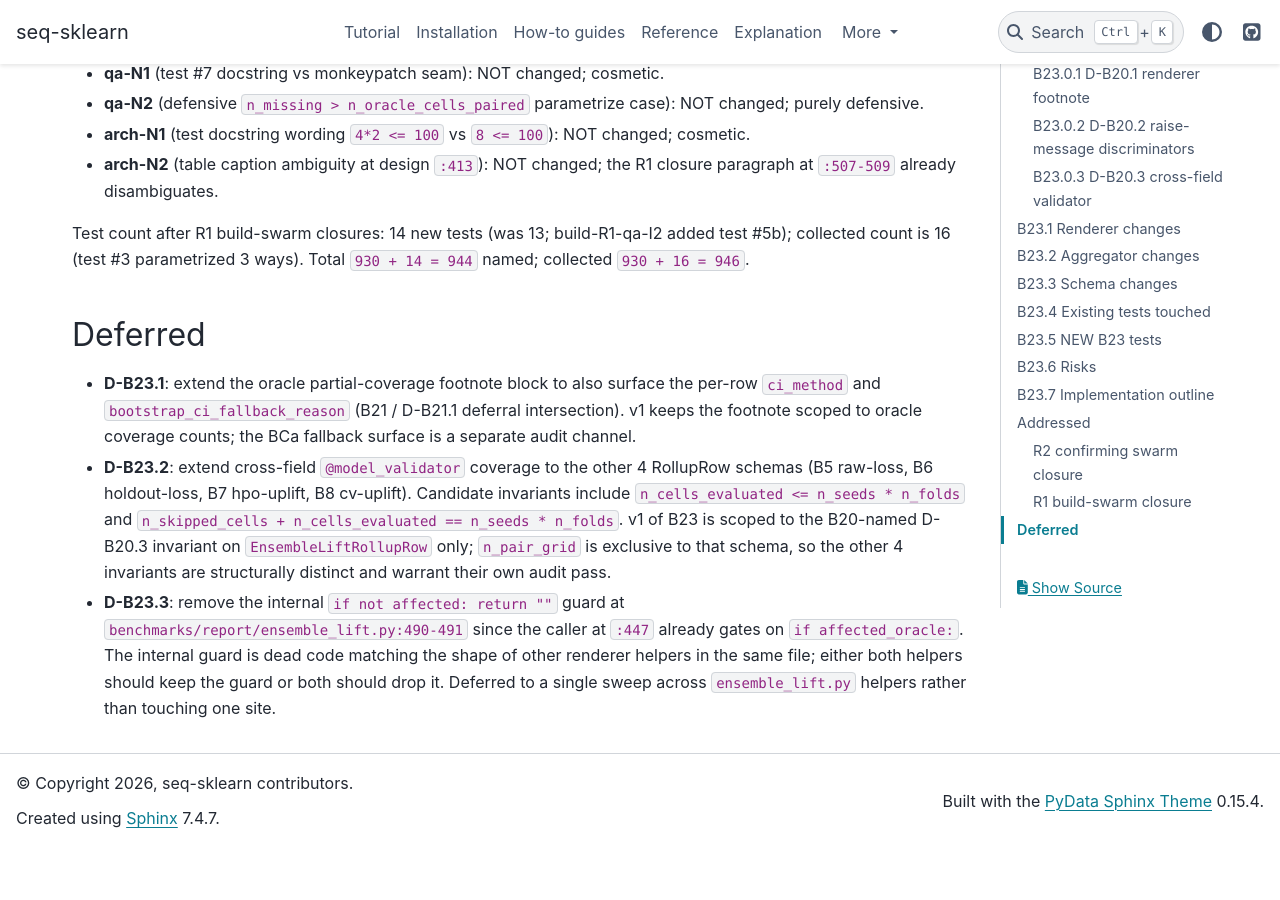
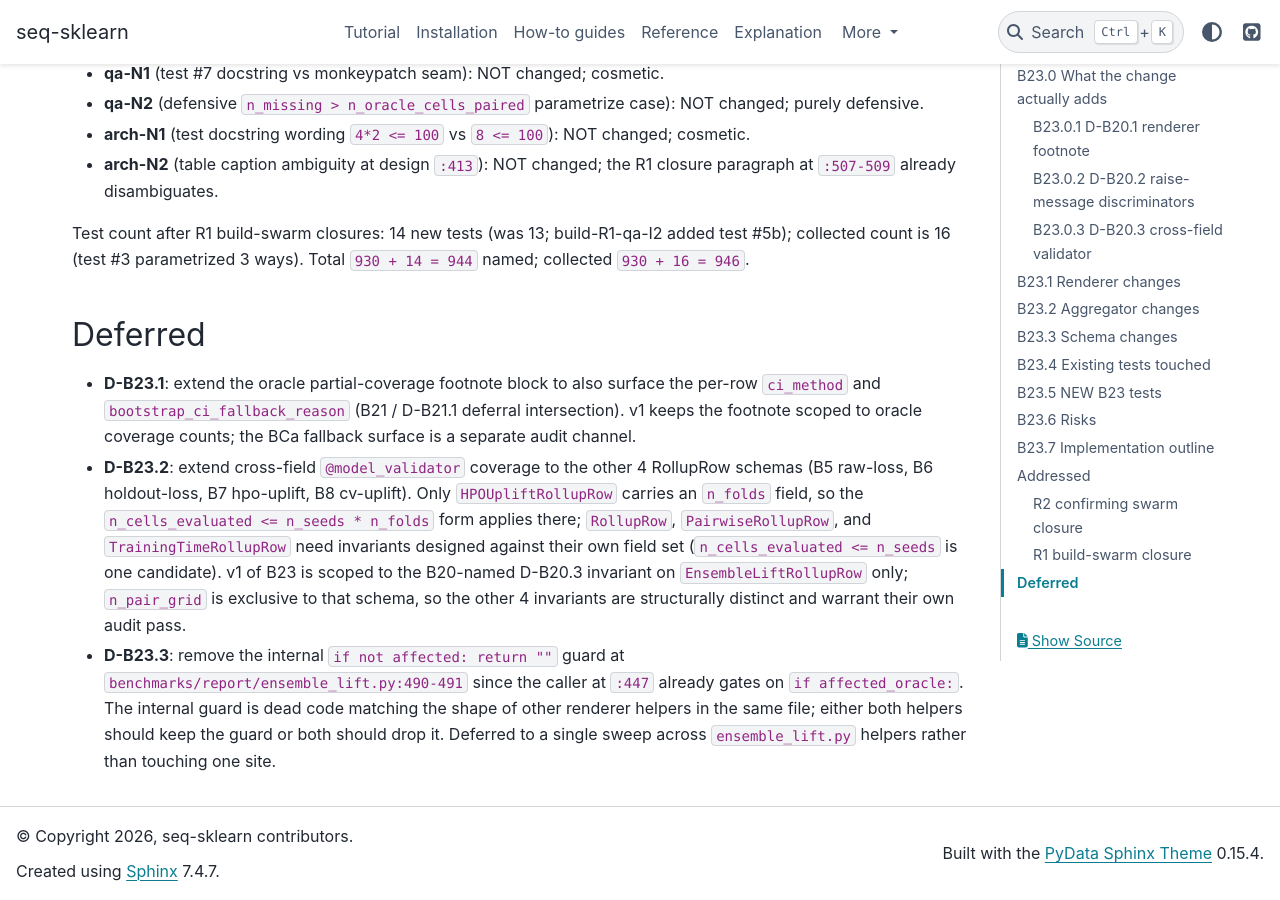
Before and after one commit to switch527/seq-sklearn, a Sphinx documentation site: the page built from docs/benchmark_suite_design_b23_delta.md, in a window 1280 px wide and 900 px high, scrolled down 11531 px. Built offline with Sphinx 7.4.7 and the PyData theme 0.15.4, drawn with Linux system fonts in a browser that asks for light colours; pages that are not in the unit, such as notebooks, are missing from menus; before the commit the page ends 12378 px from its top, so only the background shows below that; some of the changed text lies outside the part shown.

Commit message:
fix(benchmarks,B23): close R2 build swarm NITs (bookkeeping)
R2 build swarm on commit 23d7768 reached consensus
(0C/0I/4N APPROVE). Sweeping the 4 bookkeeping NITs:

- code-N1: module docstring at test_b23_b20_nits_bundle.py:1
  said "13 tests"; now reads "14 named; 16 collected" to
  match the post-R1 count (test #5b added).
- qa-N1: test #5b docstring claimed the asterisk path uses
  the "identical predicate"; the asterisk path actually
  short-circuits at ensemble_lift.py:179-180 when
  n_oracle_cells_paired==0 and never reaches the asterisk
  branch. Docstring rewritten to state the footnote covers
  a strictly wider domain.
- arch-N1: R1 build-swarm closure header arithmetic was
  "1C/6I/6N"; the enumeration totals 1C/5I/6N (code-I1
  dedupes into build-R1-C1). Corrected.
- arch-N2: D-B23.2 candidate invariant naming overstated;
  only HPOUpliftRollupRow carries n_folds. Deferral now
  scopes the n_seeds * n_folds form to that schema and
  leaves the other 3 to be designed against their own
  field set.

946 tests still pass (no behavior change).

Co-Authored-By: Claude Opus 4.7 (1M context) <noreply@anthropic.com>

```diff
--- a/docs/benchmark_suite_design_b23_delta.md
+++ b/docs/benchmark_suite_design_b23_delta.md
@@ -647,14 +648,17 @@ is 16 (test #3 parametrized 3 ways). Total
   audit channel.
 - **D-B23.2**: extend cross-field `@model_validator`
   coverage to the other 4 RollupRow schemas (B5 raw-loss,
-  B6 holdout-loss, B7 hpo-uplift, B8 cv-uplift). Candidate
-  invariants include `n_cells_evaluated <= n_seeds *
-  n_folds` and `n_skipped_cells + n_cells_evaluated ==
-  n_seeds * n_folds`. v1 of B23 is scoped to the B20-named
-  D-B20.3 invariant on `EnsembleLiftRollupRow` only;
-  `n_pair_grid` is exclusive to that schema, so the other
-  4 invariants are structurally distinct and warrant their
-  own audit pass.
+  B6 holdout-loss, B7 hpo-uplift, B8 cv-uplift). Only
+  `HPOUpliftRollupRow` carries an `n_folds` field, so the
+  `n_cells_evaluated <= n_seeds * n_folds` form applies
+  there; `RollupRow`, `PairwiseRollupRow`, and
+  `TrainingTimeRollupRow` need invariants designed
+  against their own field set (`n_cells_evaluated <=
+  n_seeds` is one candidate). v1 of B23 is scoped to the
+  B20-named D-B20.3 invariant on `EnsembleLiftRollupRow`
+  only; `n_pair_grid` is exclusive to that schema, so the
+  other 4 invariants are structurally distinct and warrant
+  their own audit pass.
 - **D-B23.3**: remove the internal `if not affected:
   return ""` guard at
   `benchmarks/report/ensemble_lift.py:490-491` since the
```
Also changed, not shown: other parts of docs/benchmark_suite_design_b23_delta.md (+2 -1 lines), 1 other file.
